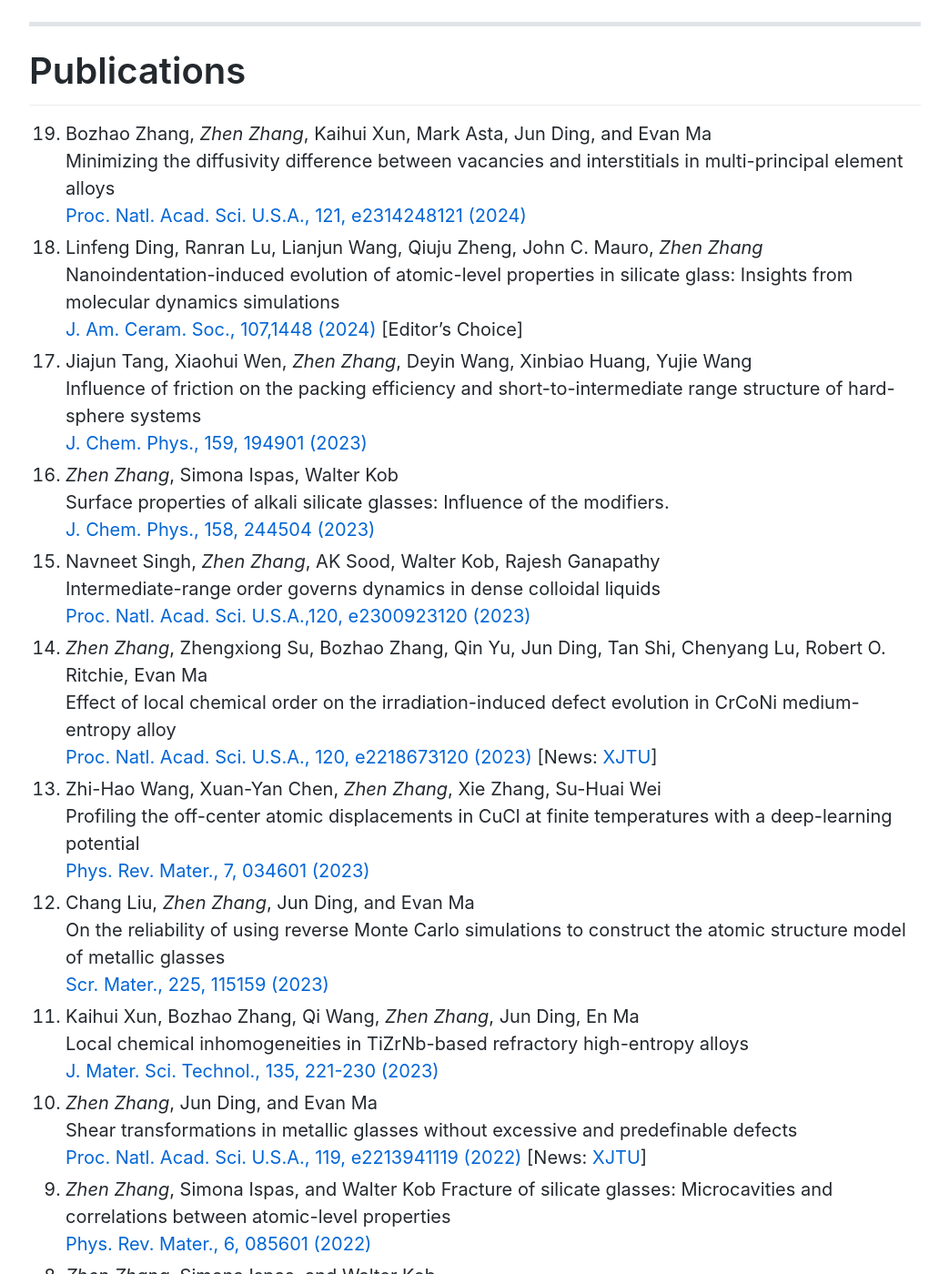
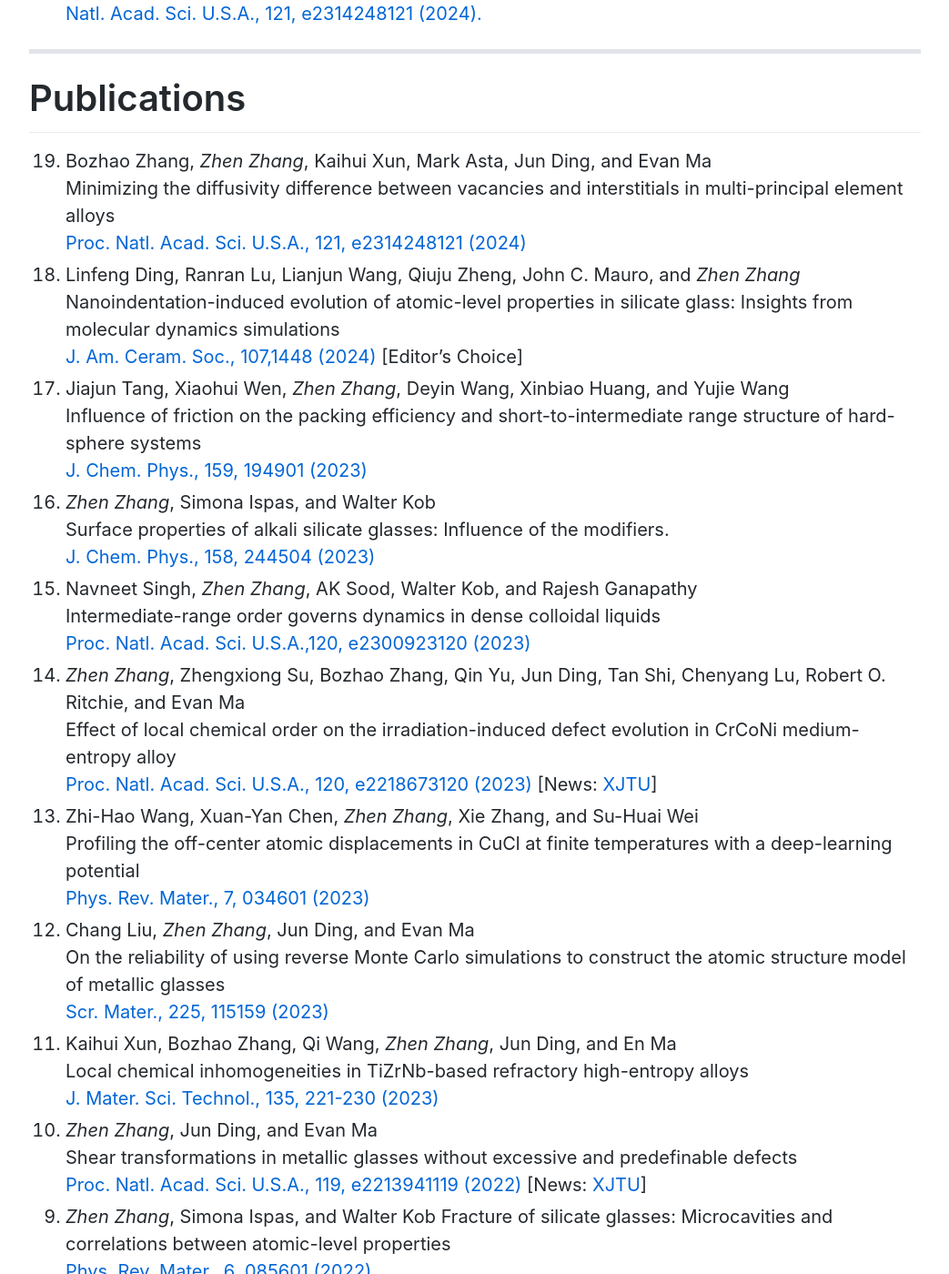
Before and after one commit to zhenzhang1991/zhenzhang1991.github.io, a Jekyll site: the page built from index.md, in a window 1280 px wide and 1400 px high, scrolled down 4784 px. Shown: the whole window at 91% size, without its empty margins (118-1161 px from the left). Built offline with Jekyll 4.4.1, drawn with Linux system fonts in a browser that asks for light colours; Markdown is read by kramdown in place of the engine named in the settings; comment, search, counter and statistics services are not loaded; some of the changed text lies outside the part shown.

Commit message:
Update index.md

```diff
--- a/index.md
+++ b/index.md
@@ -45,7 +45,7 @@ Disordered systems such as liquids and glasses have a rich structure that is usu
 Publications for more details:
 *  *Zhen Zhang* and Walter Kob. Revealing the three-dimensional structure of liquids using four-point correlation functions. [Proc. Natl. Acad. Sci. U.S.A., 117, 14032 (2020).](docs/2020-zhang-pnas.pdf)
 *  Houfei Yuan, *Zhen Zhang*, Walter Kob, and Yujie Wang. Connecting packing efficiency of binary hard sphere systems to their intermediate range structure. [Phys. Rev. Lett., 127, 278001 (2021).](docs/2021-yuan-prl.pdf)
-*  Navneet Singh, *Zhen Zhang*, AK Sood, Walter Kob, Rajesh Ganapathy. Intermediate-range order governs dynamics in dense colloidal liquids. [Proc. Natl. Acad. Sci. U.S.A.,120, e2300923120 (2023).](docs/2023-singh-pnas.pdf)
+*  Navneet Singh, *Zhen Zhang*, AK Sood, Walter Kob, and Rajesh Ganapathy. Intermediate-range order governs dynamics in dense colloidal liquids. [Proc. Natl. Acad. Sci. U.S.A.,120, e2300923120 (2023).](docs/2023-singh-pnas.pdf)
 
 ## 2) Deformation and failure of amorphous solids
 The deformation and failure of amorphous materials are much less understood when compared with their crystalline counterparts. This is primarily because of the disordered nature of the amorphous structure which makes that even defining structural defects becomes a very challenging task. In our recent work, by combing the conventional MD method with a highly efficient swap MC algorithm, we have successfully produced computer metallic glass models with an effective cooling rate approaching that typically used in experiments. This hybrid simulation scheme thus allowed us to bridge the vast timescale gap that has been a long-standing concern for comparing lab glasses with the computer-simulated ones. Further analysis of the slowly-quenched glass has revealed that shear transformation zones (STZs) are considerably fewer and smaller than previously believed and cannot be attributed to clear-cut local defects that can be predefined in the glass structure.
@@ -69,7 +69,7 @@ Surface properties lie at the core of many applications of silicate glasses. In
 <img align="center" src="images/surface-prop.jpg" width="900">
 
 Publications for more details:
-*  *Zhen Zhang*, Simona Ispas, Walter Kob. Surface properties of alkali silicate glasses: Influence of the modifiers. [J. Chem. Phys., 158, 244504 (2023).](docs/2023-zhang-jcp.pdf)
+*  *Zhen Zhang*, Simona Ispas, and Walter Kob. Surface properties of alkali silicate glasses: Influence of the modifiers. [J. Chem. Phys., 158, 244504 (2023).](docs/2023-zhang-jcp.pdf)
 *  *Zhen Zhang*, Simona Ispas, and Walter Kob. Roughness and scaling properties of oxide glass surfaces at the nanoscale. [Phys. Rev. Lett., 126, 066101 (2021).](docs/2021-zhang-prl.pdf)
 *  *Zhen Zhang*, Walter Kob, and Simona Ispas. First-principles study of the surface of silica and sodium silicate glasses. [Phys. Rev.B, 103, 184201 (2021).](docs/2021-zhang-prb.pdf)
 *  *Zhen Zhang*, Simona Ispas, and Walter Kob. Structure and vibrational properties of sodium silicate glass surfaces. [J. Chem. Phys., 153, 124503 (2020).](docs/2020-zhang-jcp.pdf)
@@ -89,28 +89,28 @@ Publication for more details:
 0. Bozhao Zhang, *Zhen Zhang*, Kaihui Xun, Mark Asta, Jun Ding, and Evan Ma <br>
    Minimizing the diffusivity difference between vacancies and interstitials in multi-­principal element alloys <br>
    [Proc. Natl. Acad. Sci. U.S.A., 121, e2314248121 (2024)](doc/2024-zhangb-pnas.pdf)
-0. Linfeng Ding, Ranran Lu, Lianjun Wang, Qiuju Zheng, John C. Mauro, *Zhen Zhang* <br>
+0. Linfeng Ding, Ranran Lu, Lianjun Wang, Qiuju Zheng, John C. Mauro, and *Zhen Zhang* <br>
    Nanoindentation-induced evolution of atomic-level properties in silicate glass: Insights from molecular dynamics simulations <br>
    [J. Am. Ceram. Soc., 107,1448 (2024)](docs/2023-lu-jace.pdf) [Editor's Choice]
-0. Jiajun Tang, Xiaohui Wen, *Zhen Zhang*, Deyin Wang, Xinbiao Huang, Yujie Wang <br>
+0. Jiajun Tang, Xiaohui Wen, *Zhen Zhang*, Deyin Wang, Xinbiao Huang, and Yujie Wang <br>
    Influence of friction on the packing efficiency and short-to-intermediate range structure of hard-sphere systems <br>
    [J. Chem. Phys., 159, 194901 (2023)](docs/2023-tang-jcp.pdf)
-0. *Zhen Zhang*, Simona Ispas, Walter Kob <br>
+0. *Zhen Zhang*, Simona Ispas, and Walter Kob <br>
    Surface properties of alkali silicate glasses: Influence of the modifiers. <br>
    [J. Chem. Phys., 158, 244504 (2023)](docs/2023-zhang-jcp.pdf)
-0. Navneet Singh, *Zhen Zhang*, AK Sood, Walter Kob, Rajesh Ganapathy <br>
+0. Navneet Singh, *Zhen Zhang*, AK Sood, Walter Kob, and Rajesh Ganapathy <br>
    Intermediate-range order governs dynamics in dense colloidal liquids <br>
    [Proc. Natl. Acad. Sci. U.S.A.,120, e2300923120 (2023)](docs/2023-singh-pnas.pdf)
-0. *Zhen Zhang*, Zhengxiong Su, Bozhao Zhang, Qin Yu, Jun Ding, Tan Shi, Chenyang Lu, Robert O. Ritchie, Evan Ma <br>
+0. *Zhen Zhang*, Zhengxiong Su, Bozhao Zhang, Qin Yu, Jun Ding, Tan Shi, Chenyang Lu, Robert O. Ritchie, and Evan Ma <br>
    Effect of local chemical order on the irradiation-induced defect evolution in CrCoNi medium-entropy alloy<br>
    [Proc. Natl. Acad. Sci. U.S.A., 120, e2218673120 (2023)](docs/2023-zhang-pnas.pdf) [News: [XJTU](http://news.xjtu.edu.cn/info/1033/193974.htm)]
-0. Zhi-Hao Wang, Xuan-Yan Chen, *Zhen Zhang*, Xie Zhang, Su-Huai Wei <br>
+0. Zhi-Hao Wang, Xuan-Yan Chen, *Zhen Zhang*, Xie Zhang, and Su-Huai Wei <br>
    Profiling the off-center atomic displacements in CuCl at finite temperatures with a deep-learning potential <br>
    [Phys. Rev. Mater., 7, 034601 (2023)](docs/2023-wang-prm.pdf)
 0. Chang Liu, *Zhen Zhang*, Jun Ding, and Evan Ma <br>
    On the reliability of using reverse Monte Carlo simulations to construct the atomic structure model of metallic glasses<br>
    [Scr. Mater., 225, 115159 (2023)](docs/2022-liu-scripta.pdf)
-0. Kaihui Xun, Bozhao Zhang, Qi Wang, *Zhen Zhang*, Jun Ding, En Ma <br>
+0. Kaihui Xun, Bozhao Zhang, Qi Wang, *Zhen Zhang*, Jun Ding, and En Ma <br>
    Local chemical inhomogeneities in TiZrNb-based refractory high-entropy alloys <br>
    [J. Mater. Sci. Technol., 135, 221-230 (2023)](docs/2023-xun-jmst.pdf)
 0. *Zhen Zhang*, Jun Ding, and Evan Ma <br>
```
